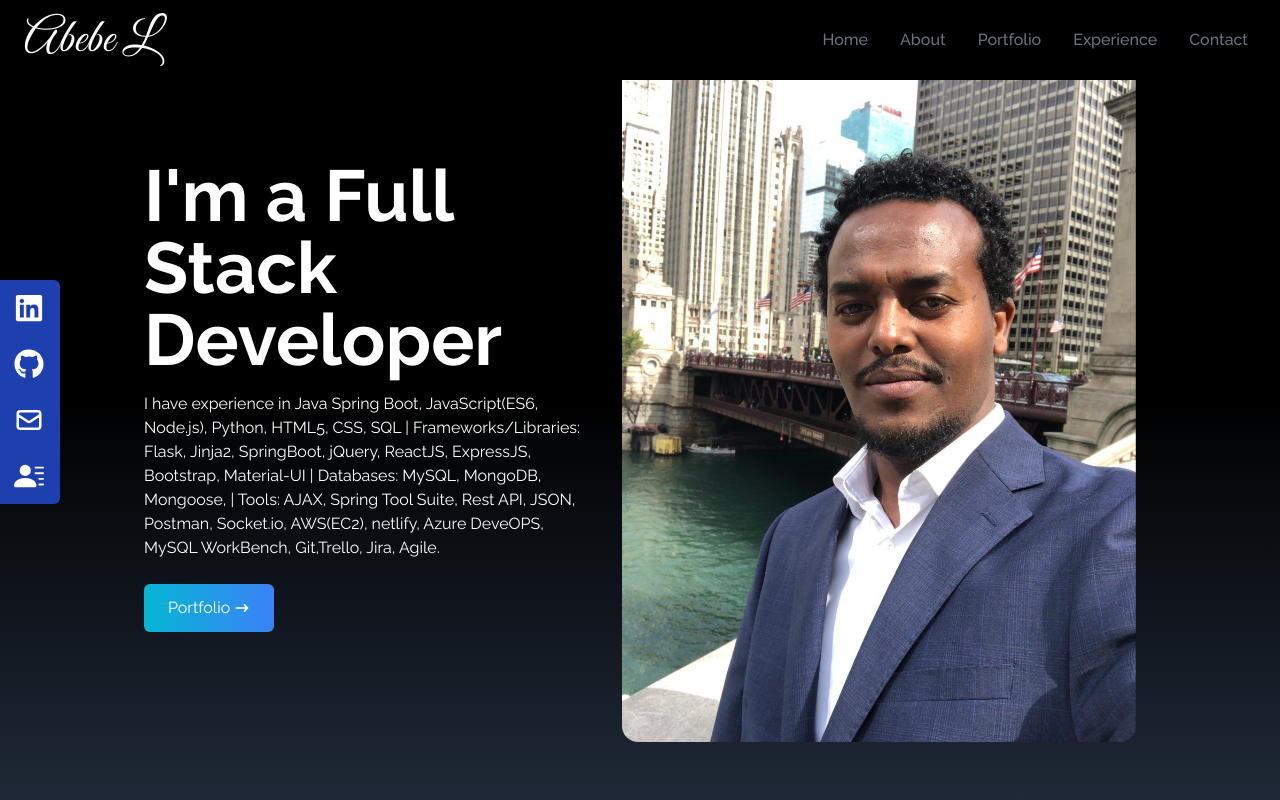
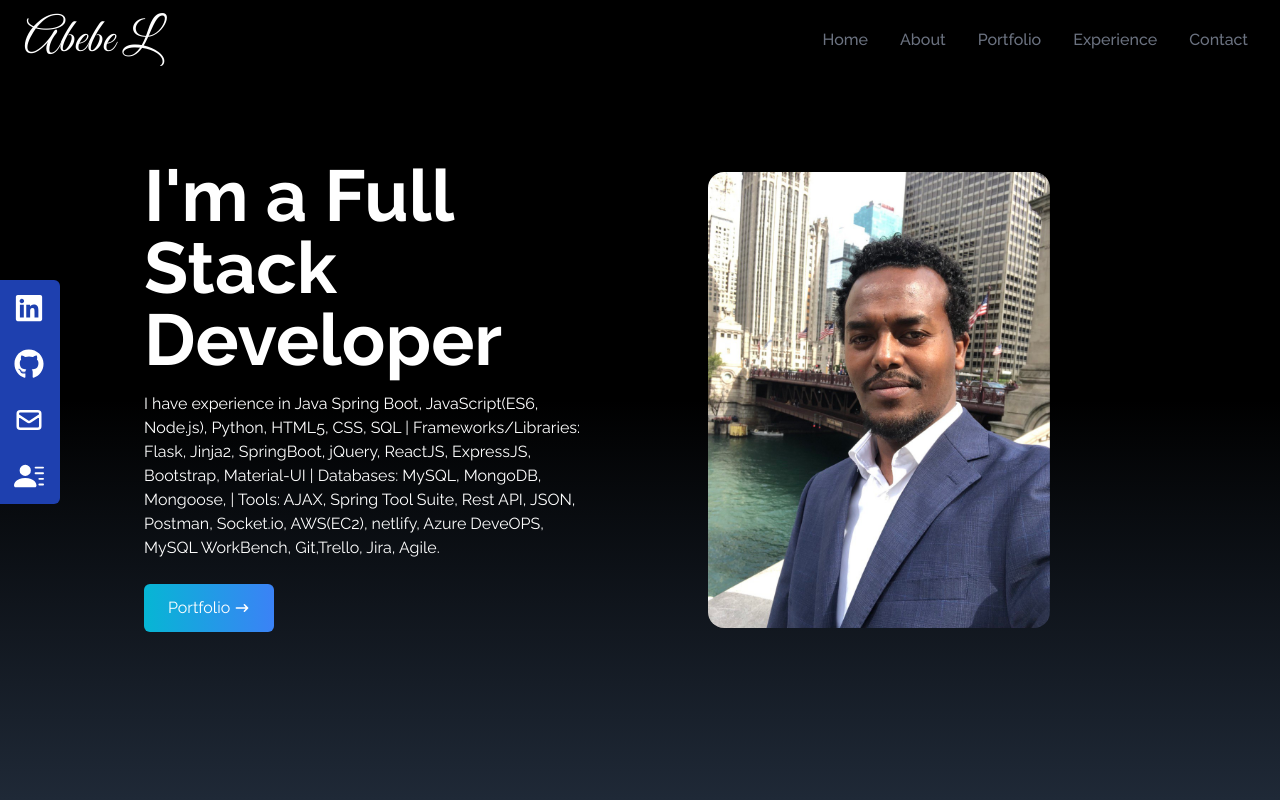
Before and after one commit to Abebe-Nigusu/Portfolio-website, a React (Create React App) app: page / in a window 1280 px wide. Shown: the top 800 px of the page. Built offline with nearby package versions, Linux system fonts and the light colour scheme.

Commit message:
fix:image size

```diff
--- a/src/components/Home.jsx
+++ b/src/components/Home.jsx
@@ -41,7 +41,7 @@
           <img
             src={HeroImage}
             alt="my profile"
-            className="rounded-2xl mx-auto w-2/3 md:w-full"
+            className="rounded-2xl mx-auto w-2/3 "
           />
         </div>
       </div>
```
